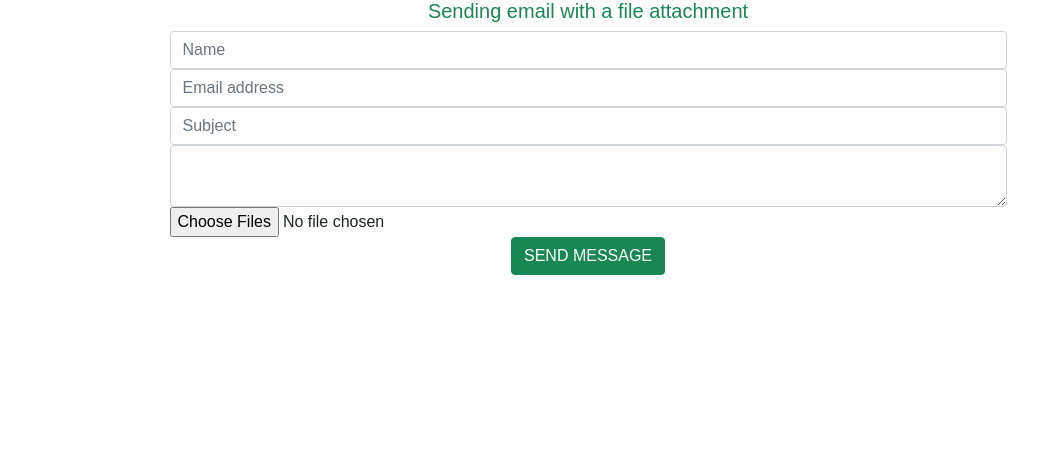
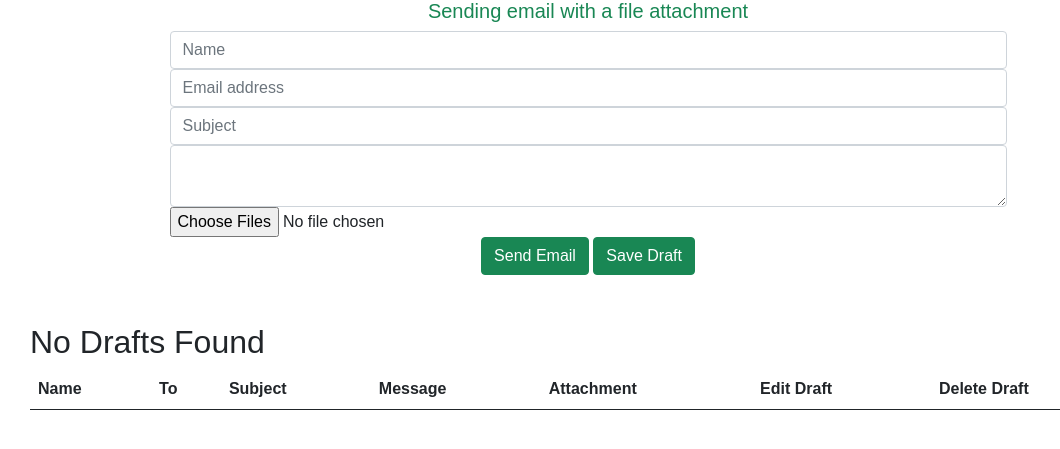
Before and after one commit to MinaxiSokhad/Pms-Project, a PHP site: page /send_mail.php in a window 1280 px wide. Shown: the part 105-554 px from the top of the page, without its empty margins (52-1112 px from the left). Run offline with PHP 8.4, Linux system fonts and the light colour scheme; the visitor is signed in with stand-in values (Sample User, id 1); tables that the repository leaves empty or names only in its code hold one stand-in row (values such as "Sample post"); lists and menus that the app fills with data are empty; some libraries are stand-ins or nearby versions.

Commit message:
store emails in the database [ save draft ]

```diff
--- /dev/null
+++ b/draft_email.php
@@ -0,0 +1,33 @@
+<form method="post" action="" id="send_mail" name="send_mail" enctype="multipart/form-data" class="w-75 mx-auto">
+    <?php if (isset($_GET['id'])): ?>
+        <input type="hidden" name="id" id="id" value="<?php echo e($emailData['id']); ?>">
+    <?php endif; ?>
+    <div class="form-group">
+        <input type="text" name="name" class="form-control" placeholder="Name" required=""
+            value="<?php echo e($oldFormData['name'] ?? '') ?>" />
+    </div>
+
+    <div class="form-group">
+        <input type="email" name="to_email" class="form-control" placeholder="Email address" required=""
+            value="<?php echo e($oldFormData['to_email'] ?? '') ?>" />
+    </div>
+
+    <div class="form-group">
+        <input type="text" name="subject" class="form-control" placeholder="Subject" required=""
+            value="<?php echo e($oldFormData['subject'] ?? '') ?>" />
+    </div>
+
+    <div class="form-group">
+        <textarea name="message" class="form-control" placeholder="Write your message here..." required=""><?php echo e($oldFormData['message'] ?? '') ?>
+    </textarea>
+    </div>
+
+    <div class="form-group">
+        <input type="file" name="file[]" multiple="multiple">
+    </div>
+
+    <div class="submit text-center">
+        <input type="submit" name="action" class="btn btn-success " value="Send Email">
+        <input type="submit" name="action" class="btn btn-success " value="Save Draft">
+    </div>
+</form>
--- a/includes/_header.php
+++ b/includes/_header.php
@@ -9,11 +9,19 @@ ini_set('display_errors', '1');
 <?php
 ob_start();
 
-$where = "  WHERE id = '$_SESSION[userid]' ";
-$users = fetchData($conn, 'user', $where);
-foreach ($users as $user) {
+$query = "SELECT * FROM user WHERE id='$_SESSION[userid]'";
+$result = mysqli_query($conn, $query);
+if ($result && mysqli_num_rows($result) > 0) {
+    $user = mysqli_fetch_assoc($result); // fetch the user data
+} else {
+    $user = null; // No user found or query failed
+}
 
-}
+// $where = "  WHERE id = '$_SESSION[userid]' ";
+// $user = fetchData($conn, 'user', $where);
+// foreach ($users as $user) {
+
+// }
 ?>
 
 <!doctype html>
--- a/login.php
+++ b/login.php
@@ -18,6 +18,7 @@ if (isset($_POST['submit'])) {
             $_SESSION['userid'] = $rows['id'];
             $_SESSION['user_type'] = $rows['user_type'];
             redirectTo("index.php");
+
 
         } else {
             // Password doesn't match
--- a/register.php
+++ b/register.php
@@ -1,6 +1,6 @@
 <?php $title = "Register"; ?>
 <?php include "includes/_header_login.php"; ?>
-<?php include "includes/registerQuery.php"; ?>
+<?php include "register_crud.php"; ?>
 <?php if (isset($errors) && $errors != ""): ?>
     <div class="alert alert-danger alert-dismissible fade show" role="alert">
         <strong>Error! </strong> <?php echo $errors; ?>
@@ -12,7 +12,7 @@
     <h2 class="text-center">User Registration Form</h2>
     <hr>
     <h5 class="text-center"><span style="color: red;"> * </span> Indicates required question</h5>
-    <?php include "includes/userDetailsForm.php"; ?>
+    <?php include "user_details_form.php"; ?>
     <br /><br />
     <p>Already registered? <a href="login.php">Click here</a></p>
 </div>
--- a/send_mail.php
+++ b/send_mail.php
@@ -5,20 +5,21 @@ use PHPMailer\PHPMailer\Exception;
 require 'vendor/autoload.php';
 
 $oldFormData = isset($oldFormData) ? $oldFormData : '';
-if (isset($_FILES['file']['name']) && isset($_POST['email'])) {
+if (isset($_FILES['file']['name']) && isset($_POST['to_email'])) {
 
-    $filenameee = $_FILES['file']['name'];
-    $fileName = $_FILES['file']['tmp_name'];
-    $toemail = filter_var($_POST['email'], FILTER_SANITIZE_EMAIL);
+    $fileName = implode(",", $_FILES['file']['name']);
+    $fileTempName = implode(",", $_FILES['file']['tmp_name']);
+    $toEmail = filter_var($_POST['to_email'], FILTER_SANITIZE_EMAIL);
     $name = e($_POST['name']);
     $subject = e($_POST['subject']);
-    $usermessage = e($_POST['message']);
+    $userMessage = e($_POST['message']);
+    $action = $_POST['action'];
     $showMessage = "";
 
     $fileUploadSuccess = true;
     foreach ($_FILES['file']['error'] as $key => $value) {
 
-        $maxFieSize = 500 * 1024;
+        $maxFileSize = 500 * 1024;
         $userMimeType = $_FILES['file']['type'][$key];
         $allowedMimeTypes = ['image/jpg', 'image/jpeg', 'application/pdf', 'application/msword', 'text/plain'];
 
@@ -27,7 +28,7 @@ if (isset($_FILES['file']['name']) && isset($_POST['email'])) {
             $fileUploadSuccess = false;
             break;
         }
-        if ($_FILES['file']['size'][$key] > $maxFieSize) {
+        if ($_FILES['file']['size'][$key] > $maxFileSize) {
 
             $showMessage = "File upload is too large";
             $fileUploadSuccess = false;
@@ -54,17 +55,17 @@ if (isset($_FILES['file']['name']) && isset($_POST['email'])) {
 
         $showMessage = "Subject is too long. Maximum 255 characters allowed";
 
-    } elseif (strlen($usermessage) > 1000) {
+    } elseif (strlen($userMessage) > 1000) {
 
         $showMessage = "Message is too long. Maximum 1000 characters allowed";
 
     } else {
 
         $message = "<h2>Name: " . $name . "</h2>";
-        $message .= "<p>Email: " . $toemail . "</p>";
-        $message .= "<b>Message: " . $usermessage . "</b>";
+        $message .= "<p>Email: " . $toEmail . "</p>";
+        $message .= "<b>Message: " . $userMessage . "</b>";
         // $message = "Name = " . $name . "\r\n  Email = " . $toemail . "\r\n Message =" . $usermessage;
-        $fromemail = "minaxisokhad@gmail.com";
+        $fromEmail = "minaxisokhad@gmail.com";
         $mail = new PHPMailer(true);
 
         try {
@@ -79,8 +80,8 @@ if (isset($_FILES['file']['name']) && isset($_POST['email'])) {
             $mail->Port = 587;
 
             //Recipients
-            $mail->setFrom($fromemail, $name);
-            $mail->addAddress($toemail, 'Minaxi Sokhad');
+            $mail->setFrom($fromEmail, 'Minaxi Sokhad');
+            $mail->addAddress($toEmail, $name);
 
             //Attachments
             foreach ($_FILES['file']['name'] as $key => $value) {
@@ -93,8 +94,36 @@ if (isset($_FILES['file']['name']) && isset($_POST['email'])) {
             $mail->Subject = $subject;
             $mail->Body = $message;
 
-            $mail->send();
-            $showMessage = 'Message has been sent';
+            // $mail->send();
+            if ($action == "Send Email") {
+                if ($mail->send()) {
+                    if (isset($_GET['id'])) {
+                        $id = $_POST['id'];
+                        $stmt = $conn->prepare("UPDATE emails SET name=?,to_email=?,subject=?,message=?,attachment=?,temp_attachment_name=?,is_sent='1' WHERE id=?");
+                        $stmt->bind_param("ssssssi", $name, $toEmail, $subject, $userMessage, $fileName, $fileTempName, $id);
+                        $stmt->execute();
+                    } else {
+                        $stmt = $conn->prepare("INSERT INTO emails(name,to_email,subject,message,attachment,temp_attachment_name,is_sent) VALUES(?,?,?,?,?,?,'1')");
+                        $stmt->bind_param("ssssss", $name, $toEmail, $subject, $userMessage, $fileName, $fileTempName);
+                        $stmt->execute();
+                    }
+                    $showMessage = "Email sent successfully!";
+                } else {
+                    $showMessage = "Failed to send email";
+                }
+            } elseif ($action == "Save Draft") {
+                if (isset($_GET['id'])) {
+                    $id = $_POST['id'];
+                    $stmt = $conn->prepare("UPDATE emails SET name=?,to_email=?,subject=?,message=?,attachment=?,temp_attachment_name=?,is_sent='0' WHERE id=?");
+                    $stmt->bind_param("ssssssi", $name, $toEmail, $subject, $userMessage, $fileName, $fileTempName, $id);
+                    $stmt->execute();
+                } else {
+                    $stmt = $conn->prepare("INSERT INTO emails(name,to_email,subject,message,attachment,temp_attachment_name,is_sent) VALUES(?,?,?,?,?,?,'0')");
+                    $stmt->bind_param("ssssss", $name, $toEmail, $subject, $userMessage, $fileName, $fileTempName);
+                    $stmt->execute();
+                }
+                $showMessage = "Draft saved successfully!";
+            }
         } catch (Exception $e) {
 
             $showMessage = "Message could not be sent. Mailer Error: {$mail->ErrorInfo}";
@@ -102,46 +131,104 @@ if (isset($_FILES['file']['name']) && isset($_POST['email'])) {
     }
 }
 ?>
+<?php
+if (isset($_GET['delete'])) {
+    $where = " WHERE id = '$_GET[delete]'";
+    $delQuery = "DELETE FROM emails " . $where;
+    $result = mysqli_query($conn, $delQuery);
+    if ($result) {
+        $showMessage = "Email deleted successfully";
+    } else {
+        $showMessage = "Error deleting email";
+    }
+}
+?>
+<?php
+if (isset($_GET['id'])) {
+    $emailid = mysqli_real_escape_string($conn, $_GET['id']);
+    $query = "SELECT * FROM emails WHERE emails.id = '$emailid'";
+    $result = mysqli_query($conn, $query);
+    $emailData = mysqli_fetch_assoc($result);
+}
+// $id = isset($_GET['id']) ? $_GET['id'] : '';
+// $fetchEmail = "SELECT * FROM emails where id= '$id'";
+// $emailResult = mysqli_query($conn, $fetchEmail);
+// $emailData = mysqli_fetch_assoc($emailResult);
+?>
 <div class="container my-5">
     <?php if (!empty($showMessage)): ?>
         <div class="alert alert-info text-center">
             <?php echo $showMessage; ?>
         </div>
     <?php endif; ?>
-    <form method="post" action="" enctype="multipart/form-data" class="w-75 mx-auto">
-
+    <?php if (isset($_GET['id'])): ?>
+        <?php $oldFormData = $emailData; ?>
+        <?php include "draft_email.php"; ?>
+    <?php else: ?>
         <h5 class="text-success text-center">
             Sending email with a
             file attachment
         </h5>
+        <?php include "draft_email.php"; ?>
 
-        <div class="form-group">
-            <input type="text" name="name" class="form-control" placeholder="Name" required=""
-                value="<?php echo e($oldFormData['name'] ?? '') ?>" />
+    </div>
+    <?php
+    $query = "SELECT * FROM emails WHERE is_sent = '0'";
+    $result = mysqli_query($conn, $query);
+    // while ($row = $result->fetch_assoc()) {
+//     echo "<div>";
+//     echo "<strong>To:</strong> " . $row['to_email'] . "<br>";
+//     echo "<strong>Subject:</strong> " . $row['subject'] . "<br>";
+//     echo "<strong>Message:</strong> " . $row['message'] . "<br>";
+//     echo "<a href='edit_draft.php?id=" . $row['id'] . "'>Edit Draft</a>";
+//     echo "</div>";
+// }
+    ?>
+    <div class="container my-5">
+        <div class="table-responsive">
+            <form name="draft" id="draft" method="POST">
+                <table class="table">
+                    <thead>
+                        <tr>
+                            <th>Name</th>
+                            <th>To</th>
+                            <th>Subject</th>
+                            <th>Message</th>
+                            <th>Attachment</th>
+                            <th>Edit Draft</th>
+                            <th>Delete Draft</th>
+                        </tr>
+                    </thead>
+                    <tbody>
+                        <?php if ($row = mysqli_num_rows($result)): ?>
+                            <?php foreach ($result as $r): ?>
+                                <tr>
+                                    <td><?php echo e($r['name']); ?></td>
+                                    <td><?php echo e($r['to_email']); ?></td>
+                                    <td><?php echo e($r['subject']); ?></td>
+                                    <td><?php echo e($r['message']); ?></td>
+                                    <td><?php echo e($r['attachment']); ?></td>
+                                    <td><a href="send_mail.php?id=<?php echo $r['id']; ?>">
+                                            <div class="btn btn-primary">Edit</div>
+                                        </a></td>
+                                    <td><a href="send_mail.php?delete=<?php echo $r['id']; ?>">
+                                            <div class="btn btn-danger">Delete</div>
+                                        </a></td>
+
+                                </tr>
+                            <?php endforeach; ?>
+                        <?php else: ?>
+                            <h2>No Drafts Found</h2>
+                        <?php endif; ?>
+                    </tbody>
+                </table>
+
+            </form>
         </div>
+    </div>
 
-        <div class="form-group">
-            <input type="email" name="email" class="form-control" placeholder="Email address" required=""
-                value="<?php echo e($oldFormData['email'] ?? '') ?>" />
-        </div>
-
-        <div class="form-group">
-            <input type="text" name="subject" class="form-control" placeholder="Subject" required=""
-                value="<?php echo e($oldFormData['subject'] ?? '') ?>" />
-        </div>
-
-        <div class="form-group">
-            <textarea name="message" class="form-control" placeholder="Write your message here..." required=""><?php echo e($oldFormData['message'] ?? '') ?>
-            </textarea>
-        </div>
-
-        <div class="form-group">
-            <input type="file" name="file[]" multiple="multiple">
-        </div>
-
-        <div class="submit text-center">
-            <input type="submit" name="submit" class="btn btn-success " value="SEND MESSAGE">
-        </div>
-    </form>
-</div>
+    <script>
+        document.getElementById("send_mail").reset();
+    </script>
+<?php endif; ?>
 <?php include "includes/_footer.php"; ?>
```
